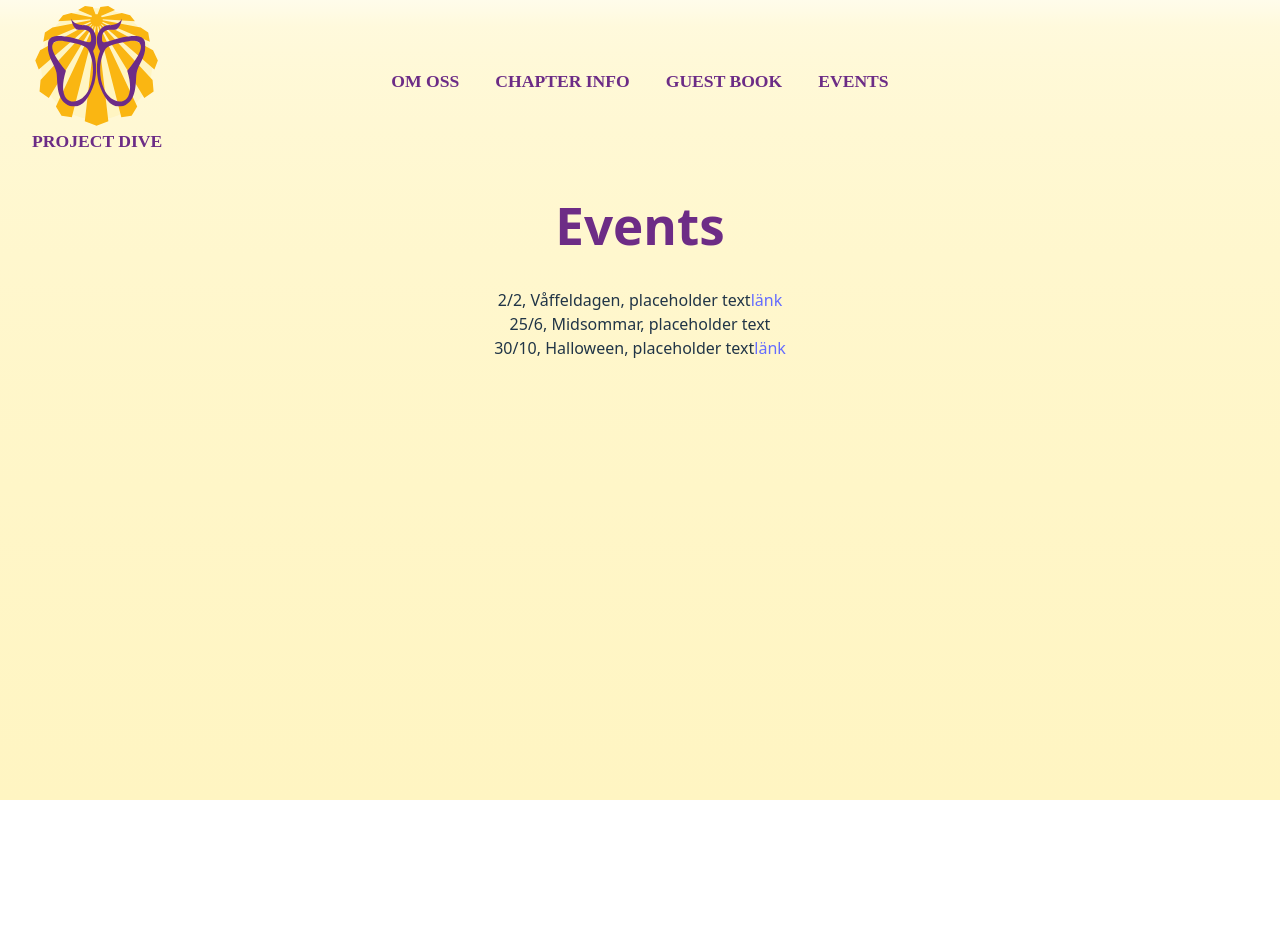
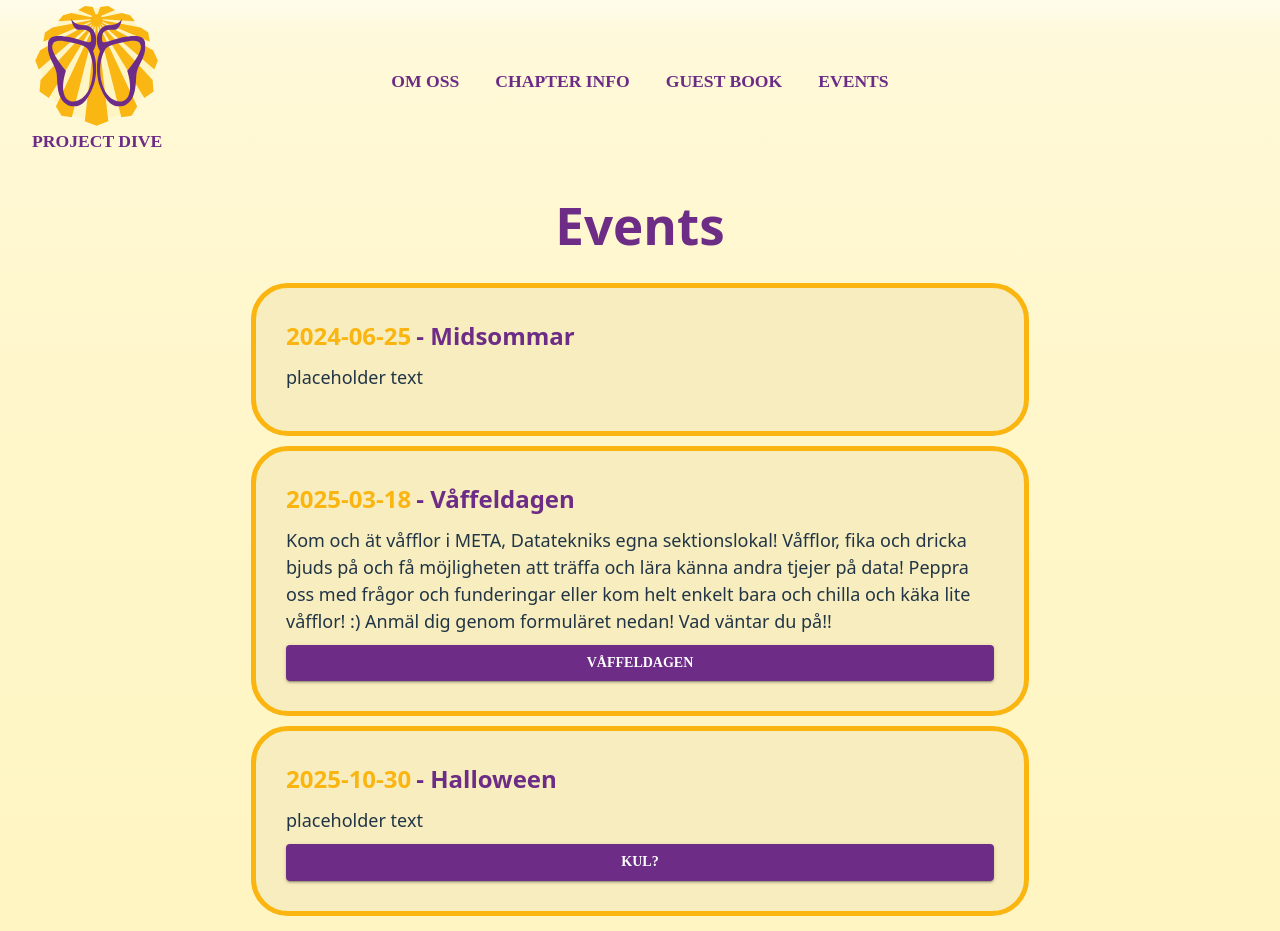
Before and after one commit to project-dive/project-dive.github.io, a React (Vite) app: page /events in a window 1280 px wide. Before the commit the page ends 800 px from the top, so only its background shows below. Built offline with nearby package versions, Linux system fonts and the light colour scheme.

Commit message:
Started work on events view

```diff
--- a/data/events.json
+++ b/data/events.json
@@ -2,20 +2,22 @@
     "events" : [
         {
             "name" : "Våffeldagen",
-            "date" : "2/2",
-            "text" : "placeholder text",
-            "link" : "https://www.youtube.com/watch?v=dQw4w9WgXcQ"
+            "date" : "2025-03-18",
+            "text" : "Kom och ät våfflor i META, Datatekniks egna sektionslokal! Våfflor, fika och dricka bjuds på och få möjligheten att träffa och lära känna andra tjejer på data! Peppra oss med frågor och funderingar eller kom helt enkelt bara och chilla och käka lite våfflor! :) Anmäl dig genom formuläret nedan! Vad väntar du på!!",
+            "link" : "https://www.youtube.com/watch?v=dQw4w9WgXcQ",
+            "linkText" : "Våffeldagen"
         },
         {
             "name" : "Midsommar",
-            "date" : "25/6",
+            "date" : "2024-06-25",
             "text" : "placeholder text"
         },
         {
             "name" : "Halloween",
-            "date" : "30/10",
+            "date" : "2025-10-30",
             "text" : "placeholder text",
-            "link" : "https://www.youtube.com/watch?v=dQw4w9WgXcQ"
+            "link" : "https://www.youtube.com/watch?v=dQw4w9WgXcQ",
+            "linkText" : "kul?"
         }
     ]
 }
--- a/src/components/eventsViewComponents/EventItem.tsx
+++ b/src/components/eventsViewComponents/EventItem.tsx
@@ -1,17 +1,71 @@
 import * as React from "react";
+import Button from "@mui/material/Button";
 
 interface EventItemProps {
   title: string;
   date: string;
   text: string;
   link?: string;
+  linkText?: string;
 }
 
-export default function EventItem({ title, date, text, link }: EventItemProps) {
+export default function EventItem({
+  title,
+  date,
+  text,
+  link,
+  linkText,
+}: EventItemProps) {
+  const handleLinkClick = () => {
+    window.open(link);
+  };
+
   return (
-    <div>
-      {date}, {title}, {text}
-      {link && <a href={link} target="_blank">länk</a>}
+    <div style={style.container}>
+      <div style={style.titleContainer}>
+        <span style={style.date}>{date}</span>
+        <span style={style.title}> - {title}</span>
+      </div>
+      <div style={style.infoText}>{text}</div>
+      {link && (
+        <Button variant="contained" onClick={handleLinkClick}>
+          {linkText ? linkText : "placeholder text"}
+        </Button>
+      )}
     </div>
   );
 }
+
+const style = {
+  container: {
+    display: "flex",
+    flexDirection: "column",
+    margin: "20px 20%",
+    padding: "30px",
+    maxWidth: "60%",
+    backgroundColor: "#F7EDBE",
+    outline: "5px solid #FAB510",
+    borderRadius: "2rem",
+
+  },
+  titleContainer: {
+    display: "flex",
+    flexDirection: "row",
+  },
+  date: {
+    color: "#FAB510",
+    fontWeight: "bold",
+    fontSize: "x-large",
+    margin: "0 5px 0 0",
+  },
+  title: {
+    color: "#6d2c86",
+    fontWeight: "bold",
+    fontSize: "x-large",
+  },
+  infoText: {
+    textAlign: "left",
+    fontSize: "large",
+    margin: "10px 0"
+  }
+};
--- a/src/views/EventsView.tsx
+++ b/src/views/EventsView.tsx
@@ -3,7 +3,12 @@ import EventItem from "../components/eventsViewComponents/EventItem";
 import eventsList from "../../data/events.json";
 
 export default function Events() {
-  const events = eventsList["events"]
+  const sortByDate = (eventA, eventB) => {
+    return eventA.date === eventB.date ? 0 : eventA.date < eventB.date ? -1 : 1;
+  };
+
+  const events = eventsList["events"];
+  events.sort(sortByDate)
 
   return (
     <div>
@@ -14,8 +19,16 @@ export default function Events() {
           date: string;
           text: string;
           link?: string;
+          linkText?: string;
         }) => (
-          <EventItem title={event.name} date={event.date} text={event.text} link={event.link} key={events.indexOf(event)}/>
+          <EventItem
+            title={event.name}
+            date={event.date}
+            text={event.text}
+            link={event.link}
+            linkText={event.linkText}
+            key={events.indexOf(event)}
+          />
         )
       )}
     </div>
```
